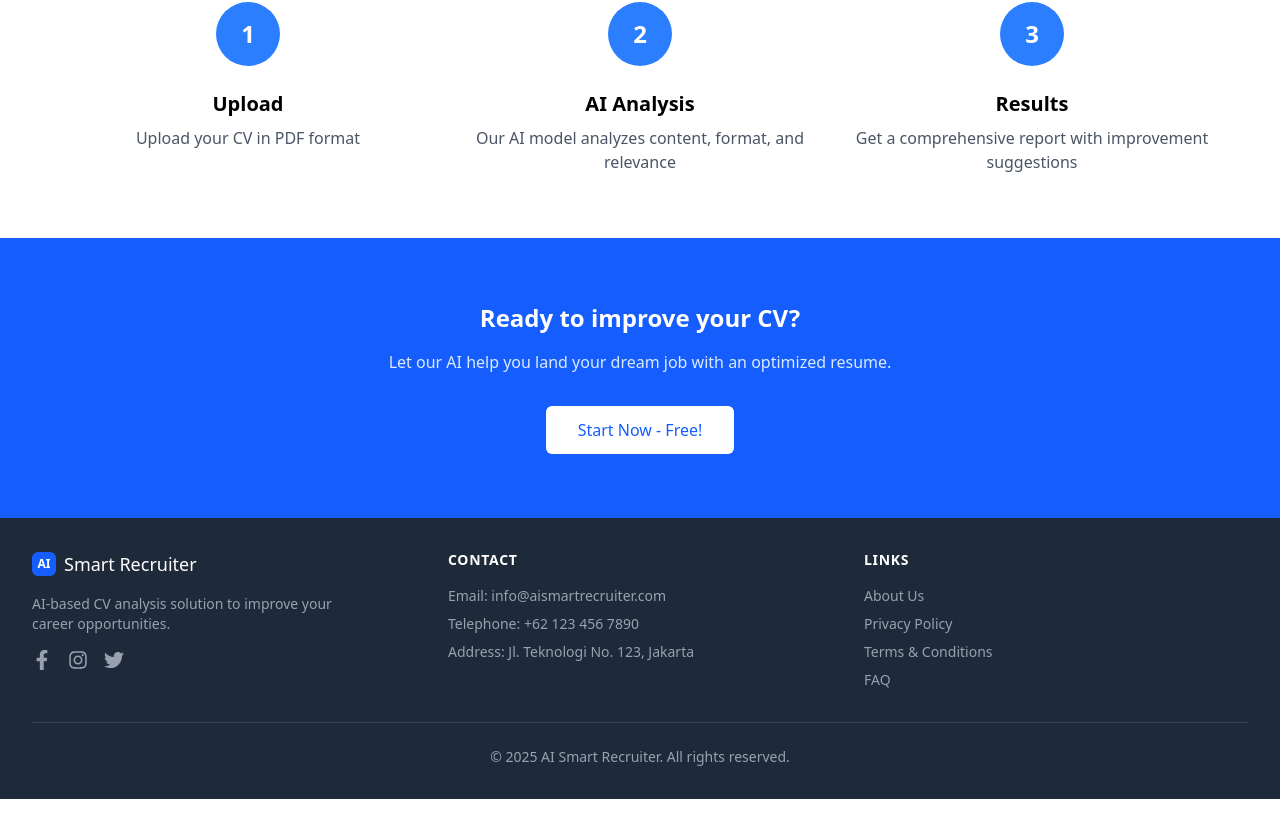
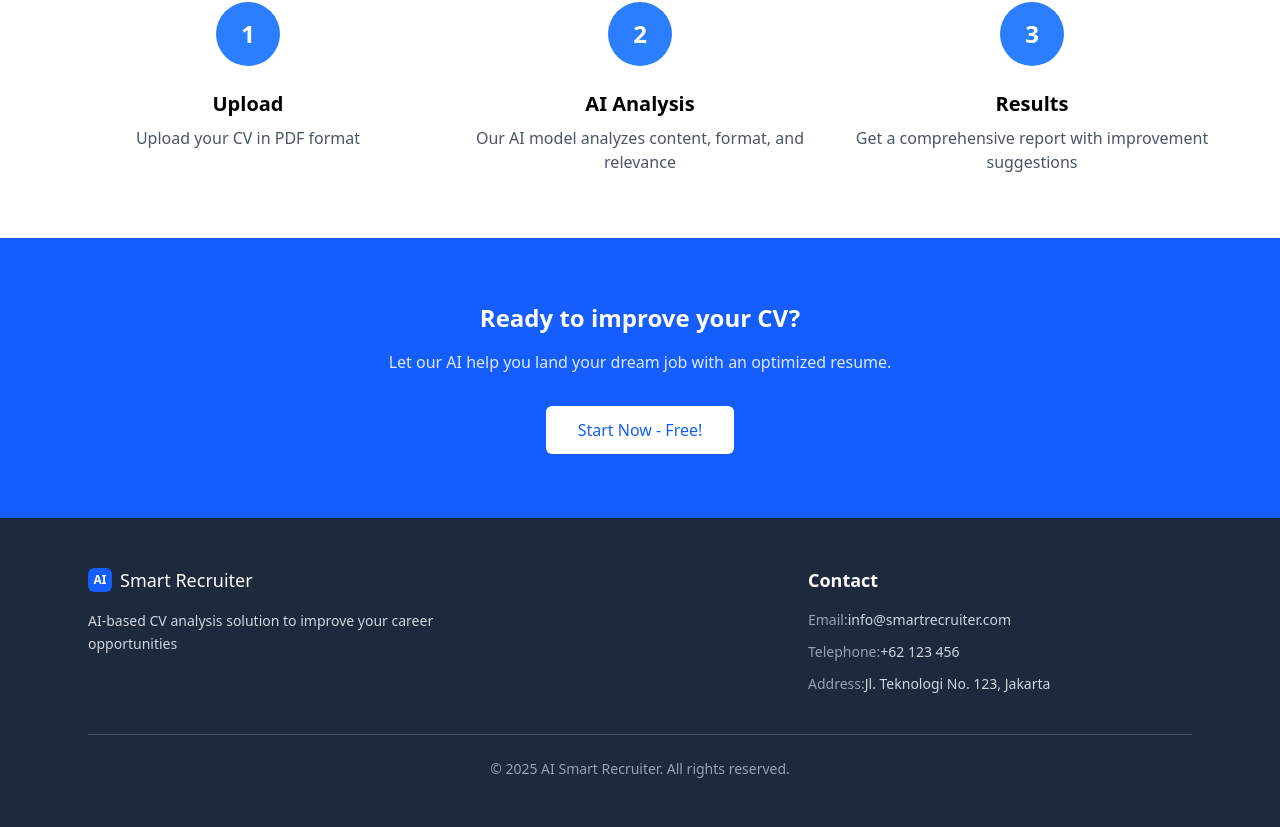
Before and after one commit to ryankalansi/Smart-Recruiter, a React (Vite) app: page / in a window 1280 px wide. Shown: the part 1066-1893 px from the top of the page. Before the commit the page ends 1865 px from the top, so only its background shows below. Built offline with nearby package versions, Linux system fonts and the light colour scheme.

Commit message:
update footer and api

```diff
--- a/src/components/Footer.jsx
+++ b/src/components/Footer.jsx
@@ -1,76 +1,46 @@
-import { FaFacebookF, FaInstagram, FaTwitter } from "react-icons/fa";
-
 export const Footer = () => {
   return (
-    <footer className="bg-gray-800 text-white py-8" id="kontak">
-      <div className="max-w-7xl mx-auto px-4 sm:px-6 lg:px-8">
-        <div className="grid grid-cols-1 md:grid-cols-3 gap-8 text-center md:text-left">
-          <div className="flex flex-col items-center md:items-start">
-            <h3 className="text-lg font-medium mb-4 flex items-center">
+    <footer className="bg-slate-800 text-white py-12" id="kontak">
+      <div className="max-w-6xl mx-auto px-6">
+        <div className="flex flex-col md:flex-row justify-between items-center md:items-start gap-12 text-center md:text-left">
+          {/* Brand Section */}
+          <div className="flex-1 max-w-sm w-full">
+            <h3 className="text-lg font-medium mb-4 flex items-center justify-center md:justify-start">
               <div className="h-6 w-6 bg-blue-600 rounded-md flex items-center justify-center text-white font-bold mr-2 text-xs">
                 AI
               </div>
               Smart Recruiter
             </h3>
-            <p className="text-gray-400 text-sm mb-4 max-w-xs">
-              AI-based CV analysis solution to improve your career
-              opportunities.
+            <p className="text-gray-300 text-sm leading-relaxed">
+              AI-based CV analysis solution to improve your career opportunities
             </p>
-            <div className="flex space-x-4">
-              <a href="#" className="text-gray-400 hover:text-white">
-                <span className="sr-only">Facebook</span>
-                <FaFacebookF className="h-5 w-5" />
-              </a>
-              <a href="#" className="text-gray-400 hover:text-white">
-                <span className="sr-only">Instagram</span>
-                <FaInstagram className="h-5 w-5" />
-              </a>
-              <a href="#" className="text-gray-400 hover:text-white">
-                <span className="sr-only">Twitter</span>
-                <FaTwitter className="h-5 w-5" />
-              </a>
+          </div>
+
+          {/* Contact Section */}
+          <div className="flex-1 max-w-sm w-full">
+            <h4 className="text-lg font-semibold mb-4 text-white">Contact</h4>
+            <div className="space-y-3 text-sm">
+              <div className="text-gray-300">
+                <span className="text-gray-400">Email:</span>
+                info@smartrecruiter.com
+              </div>
+              <div className="text-gray-300">
+                <span className="text-gray-400">Telephone:</span>
+                +62 123 456
+              </div>
+              <div className="text-gray-300">
+                <span className="text-gray-400">Address:</span>
+                Jl. Teknologi No. 123, Jakarta
+              </div>
             </div>
           </div>
-          <div>
-            <h4 className="text-sm font-semibold uppercase tracking-wider mb-4">
-              Contact
-            </h4>
-            <ul className="space-y-2 text-sm text-gray-400">
-              <li>Email: info@aismartrecruiter.com</li>
-              <li>Telephone: +62 123 456 7890</li>
-              <li>Address: Jl. Teknologi No. 123, Jakarta</li>
-            </ul>
-          </div>
-          <div>
-            <h4 className="text-sm font-semibold uppercase tracking-wider mb-4">
-              Links
-            </h4>
-            <ul className="space-y-2 text-sm">
-              <li>
-                <a href="#" className="text-gray-400 hover:text-white">
-                  About Us
-                </a>
-              </li>
-              <li>
-                <a href="#" className="text-gray-400 hover:text-white">
-                  Privacy Policy
-                </a>
-              </li>
-              <li>
-                <a href="#" className="text-gray-400 hover:text-white">
-                  Terms & Conditions
-                </a>
-              </li>
-              <li>
-                <a href="#" className="text-gray-400 hover:text-white">
-                  FAQ
-                </a>
-              </li>
-            </ul>
-          </div>
         </div>
-        <div className="border-t border-gray-700 mt-8 pt-6 text-sm text-gray-400 text-center">
-          © 2025 AI Smart Recruiter. All rights reserved.
+
+        {/* Copyright Section */}
+        <div className="border-t border-gray-600 mt-10 pt-6">
+          <p className="text-gray-400 text-sm text-center">
+            &copy; 2025 AI Smart Recruiter. All rights reserved.{" "}
+          </p>
         </div>
       </div>
     </footer>
--- a/src/pages/LoginPage.jsx
+++ b/src/pages/LoginPage.jsx
@@ -40,9 +40,7 @@ const LoginPage = () => {
     setIsLoading(true);
 
     try {
-      const response = await fetch(
-        "https://smart-recruiter-five.vercel.app/api/auth/signin",
-        {
+      const response = await fetch("http://localhost:3000/api/auth/signin", {
         method: "POST",
         headers: {
           "Content-Type": "application/json",
@@ -51,8 +49,7 @@ const LoginPage = () => {
           email: formData.email,
           password: formData.password,
         }),
-        }
-      );
+      });
 
       if (!response.ok) {
         let errorMessage = "Login failed";
--- a/src/pages/RegisterPage.jsx
+++ b/src/pages/RegisterPage.jsx
@@ -67,9 +67,7 @@ const RegisterPage = () => {
     setIsLoading(true);
 
     try {
-      const response = await fetch(
-        "https://smart-recruiter-five.vercel.app/api/auth/signup",
-        {
+      const response = await fetch("http://localhost:3000/api/auth/signup", {
         method: "POST",
         headers: {
           "Content-Type": "application/json",
@@ -79,8 +77,7 @@ const RegisterPage = () => {
           email: formData.email,
           password: formData.password,
         }),
-        }
-      );
+      });
 
       if (!response.ok) {
         let errorMessage = "Registration failed";
--- a/src/pages/UploadPage.jsx
+++ b/src/pages/UploadPage.jsx
@@ -137,16 +137,13 @@ const UploadPage = () => {
       // console.log("Applied Job:", appliedJob);
       // console.log("File:", selectedFile.name);
 
-      const response = await fetch(
-        "https://smart-recruiter-five.vercel.app/api/cvs/upload",
-        {
-          method: "POST",
-          headers: {
-            "Authorization": `Bearer ${token}`,
-          },
-          body: formData,
-        }
-      );
+      const response = await fetch("http://localhost:3000/api/cvs/upload", {
+        method: "POST",
+        headers: {
+          "Authorization": `Bearer ${token}`,
+        },
+        body: formData,
+      });
 
       console.log("Response status:", response.status);
 
```
Lines whose indentation alone changed are shown as unchanged.
